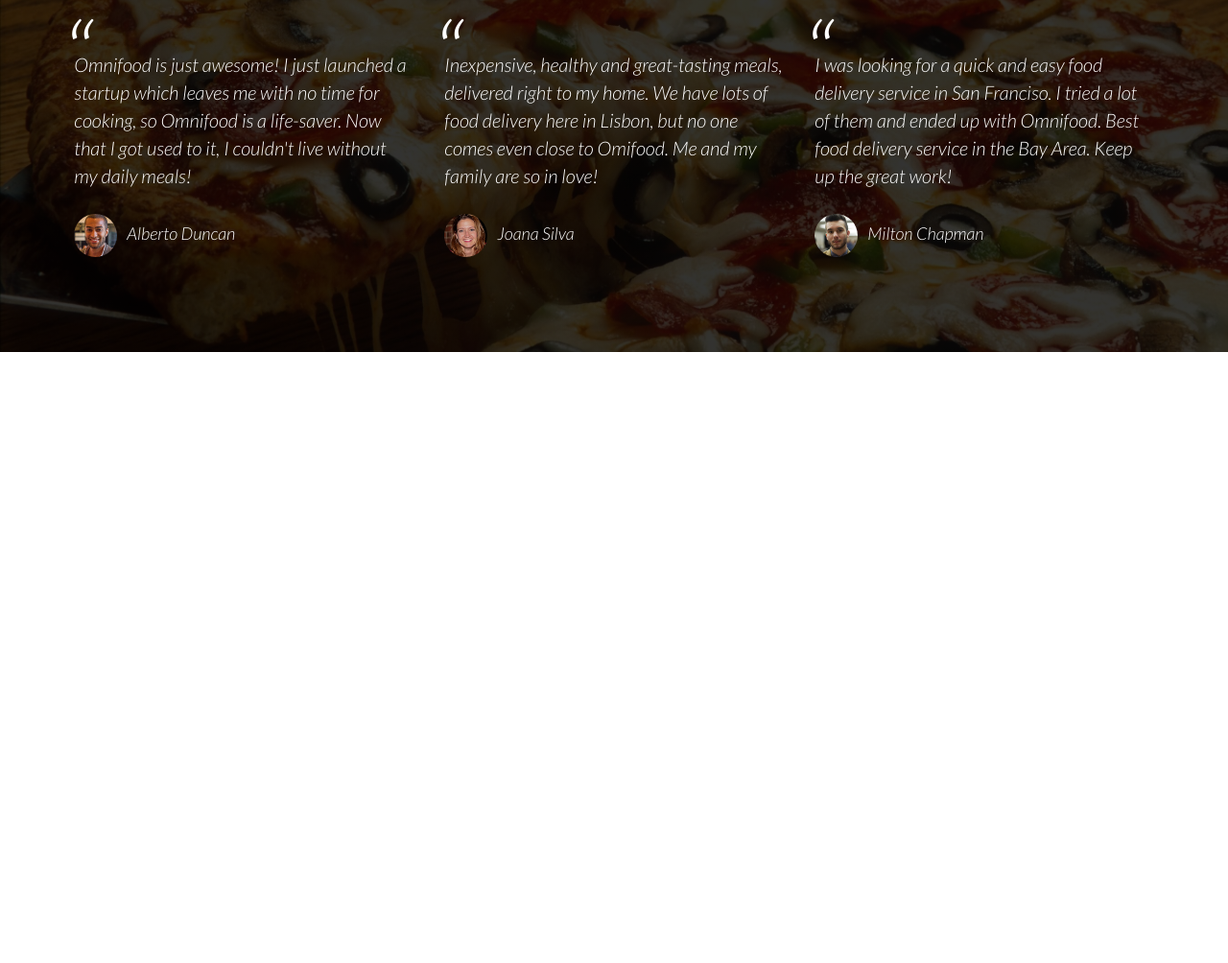
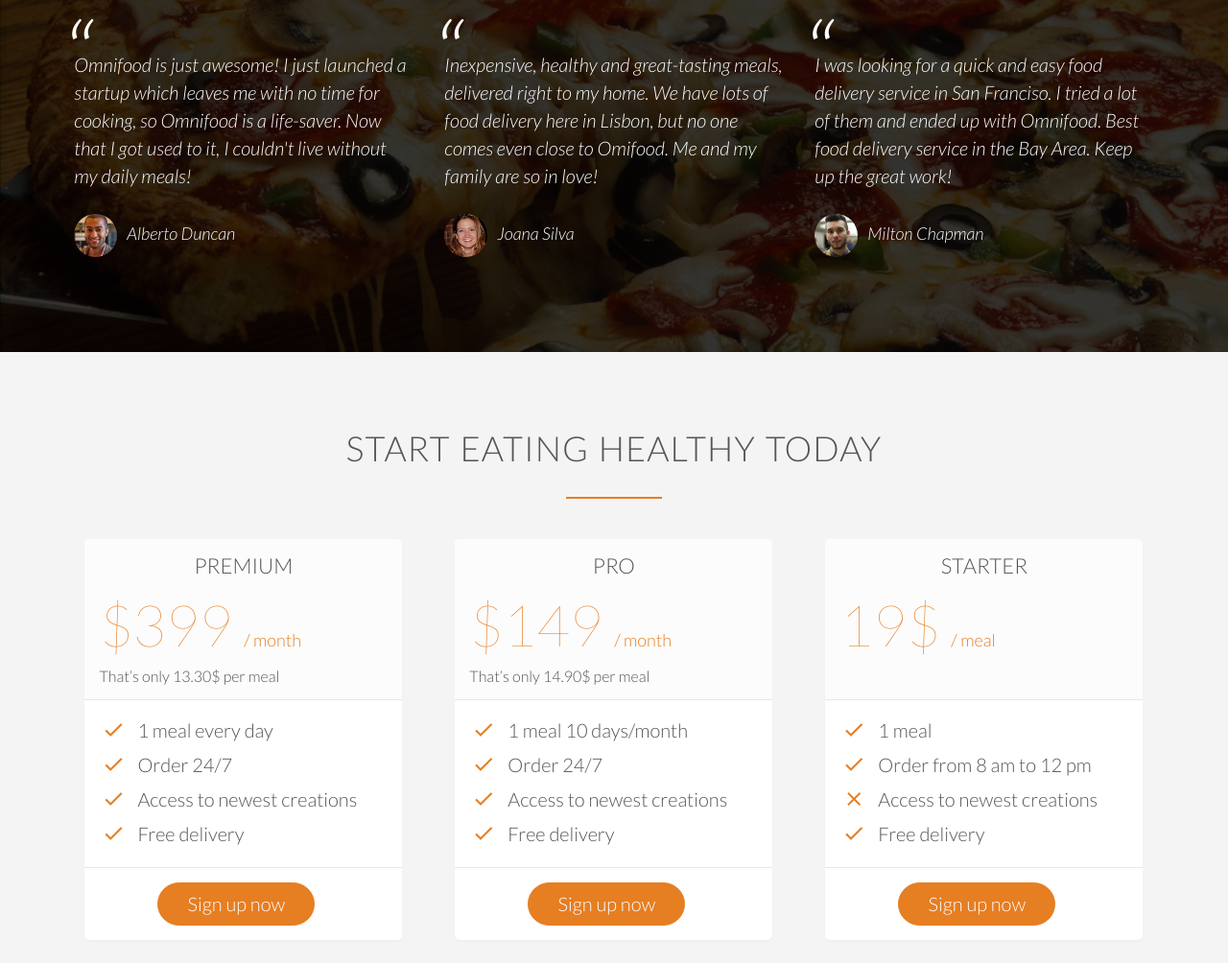
Before and after one commit to matejgeljic/Omnifood, a plain HTML site: page index.html in a window 1280 px wide. Shown: the part 3479-4483 px from the top of the page at 96% size. Before the commit the page ends 3846 px from the top, so only its background shows below. Drawn offline with nearby package versions, Linux system fonts and the light colour scheme.

Commit message:
Add files via upload

```diff
--- a/css/style.css
+++ b/css/style.css
@@ -342,3 +342,55 @@
     margin-right: 10px;
     vertical-align: middle;
 }
+
+.section-plans{
+    background-color: #f4f4f4;
+}
+
+.plan-box{
+    background-color: #fff;
+    border-radius: 5px;
+    width: 90%;
+    margin-left: 5%;
+    box-shadow: 0 2px 2px #efefef;
+}
+
+.plan-box div{
+    padding: 15px;
+    border-bottom: 1px solid #e8e8e8;
+}
+
+.plan-box div:first-child{
+    background-color: #fcfcfc;
+    border-top-left-radius: 5px;
+    border-top-right-radius: 5px;
+}
+
+.plan-box div:last-child{
+    text-align: center;
+    border: 0;
+}
+
+.plan-price{
+    font-size: 300%;
+    margin-bottom: 10px;
+    font-weight: 100;
+    color: #e67e22;
+}
+
+.plan-price span{
+    font-size: 30%;
+    font-weight: 300;
+}
+
+.plan-price-meal{
+    font-size: 80%;
+}
+
+.plan-box ul{
+    list-style: none;
+}
+
+.plan-box ul li{
+    padding: 5px 0;
+}
--- a/index.html
+++ b/index.html
@@ -95,12 +95,12 @@
 
                 <div class="section-steps__works-step">
                     <div>2</div>
-                    <p>2.	Order your delicious meal using our mobile app or website. Or you can even call us!</p>
+                    <p>2.Order your delicious meal using our mobile app or website. Or you can even call us!</p>
                 </div>
 
                 <div class="section-steps__works-step">
                     <div>3</div>
-                    <p>3.	Enjoy your meal after less than 20 minutes. See you the next time!</p>
+                    <p>3.Enjoy your meal after less than 20 minutes. See you the next time!</p>
                 </div>
 
                 <a href="#" class="btn-app"><img src="img/download-app.svg" alt="Get app for iPhone"></a>
@@ -208,7 +208,76 @@
                     <cite><img src="img/customer-3.jpg" alt="Customer 3">Milton Chapman</cite>
                 </blockquote>
             </div>
+        </div>
+    </section>
 
+    <section class="section-plans">
+        <div class="row">
+            <h2 class="heading-secondary">Start eating healthy today</h2>
+        </div>
+        <div class="row">
+            <div class="col span-1-of-3">
+                <div class="plan-box">
+                    <div>
+                        <h3 class="heading-tertiary">Premium</h3>
+                        <p class="plan-price">$399 <span>/ month</span></p>
+                        <p class="plan-price-meal">That’s only 13.30$ per meal</p>
+                    </div>
+                    <div>
+                        <ul>
+                            <li><i class="icon ion-md-checkmark icon-small"></i>1 meal every day</li>
+                            <li><i class="icon ion-md-checkmark icon-small"></i>Order 24/7</li>
+                            <li><i class="icon ion-md-checkmark icon-small"></i>Access to newest creations</li>
+                            <li><i class="icon ion-md-checkmark icon-small"></i>Free delivery</li>
+                        </ul>
+                    </div>
+                    <div>
+                        <a href="#" class="btn btn--orange">Sign up now</a>
+                    </div>
+                </div>
+            </div>
+
+            <div class="col span-1-of-3">
+                <div class="plan-box">
+                    <div>
+                        <h3 class="heading-tertiary">Pro</h3>
+                        <p class="plan-price">$149 <span>/ month</span></p>
+                        <p class="plan-price-meal">That’s only 14.90$ per meal</p>
+                    </div>
+                    <div>
+                        <ul>
+                            <li><i class="icon ion-md-checkmark icon-small"></i>1 meal 10 days/month</li>
+                            <li><i class="icon ion-md-checkmark icon-small"></i>Order 24/7</li>
+                            <li><i class="icon ion-md-checkmark icon-small"></i>Access to newest creations</li>
+                            <li><i class="icon ion-md-checkmark icon-small"></i>Free delivery</li>
+                        </ul>
+                    </div>
+                    <div>
+                        <a href="#" class="btn btn--orange">Sign up now</a>
+                    </div>
+                </div>
+            </div>
+
+            <div class="col span-1-of-3">
+                <div class="plan-box">
+                    <div>
+                        <h3 class="heading-tertiary">Starter</h3>
+                        <p class="plan-price">19$ <span>/ meal</span></p>
+                        <p class="plan-price-meal">&nbsp;</p>
+                    </div>
+                    <div>
+                        <ul>
+                            <li><i class="icon ion-md-checkmark icon-small"></i>1 meal</li>
+                            <li><i class="icon ion-md-checkmark icon-small"></i>Order from 8 am to 12 pm</li>
+                            <li><i class="icon ion-md-close icon-small"></i>Access to newest creations</li>
+                            <li><i class="icon ion-md-checkmark icon-small"></i>Free delivery</li>
+                        </ul>
+                    </div>
+                    <div>
+                        <a href="#" class="btn btn--orange">Sign up now</a>
+                    </div>
+                </div>
+            </div>
         </div>
     </section>
 
```
